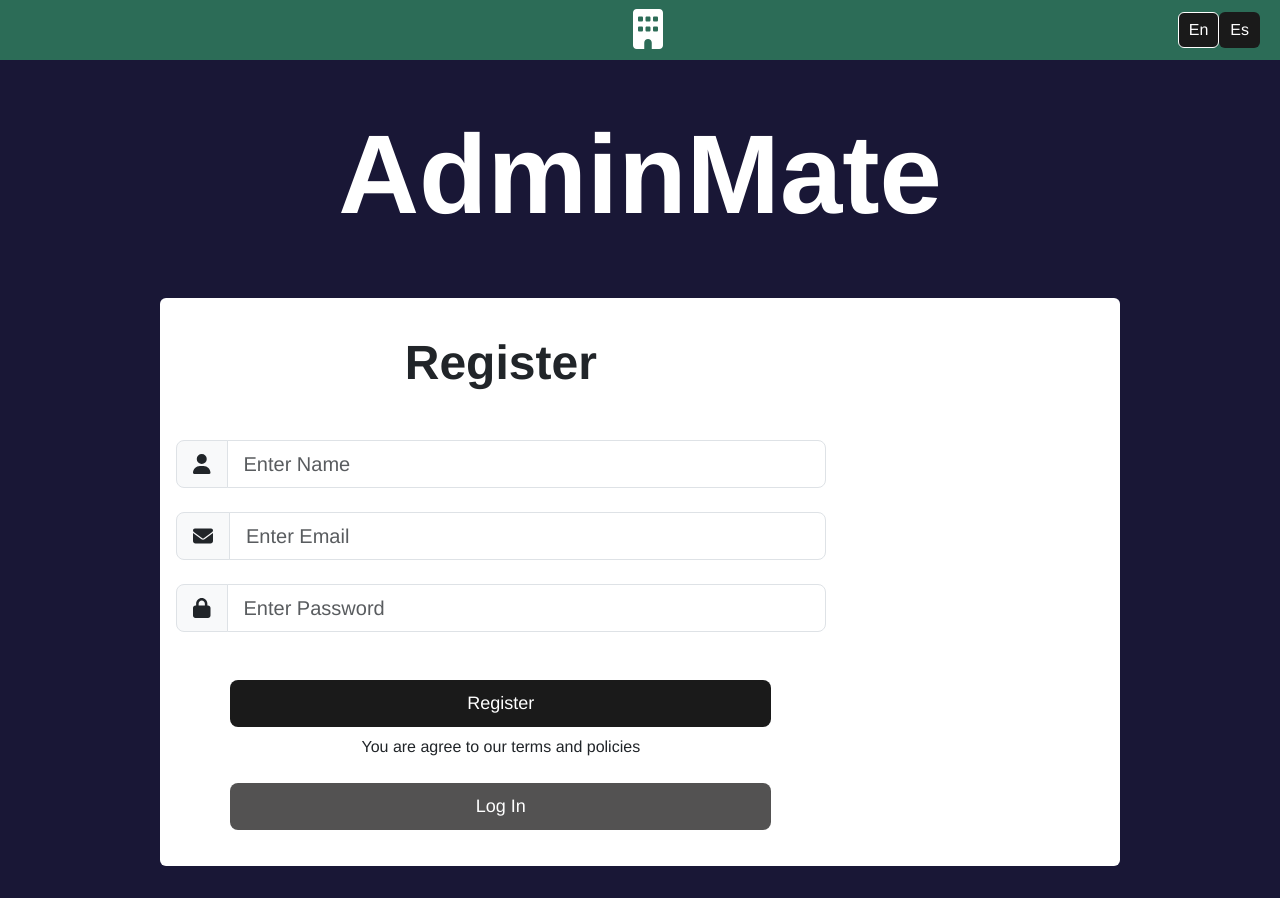
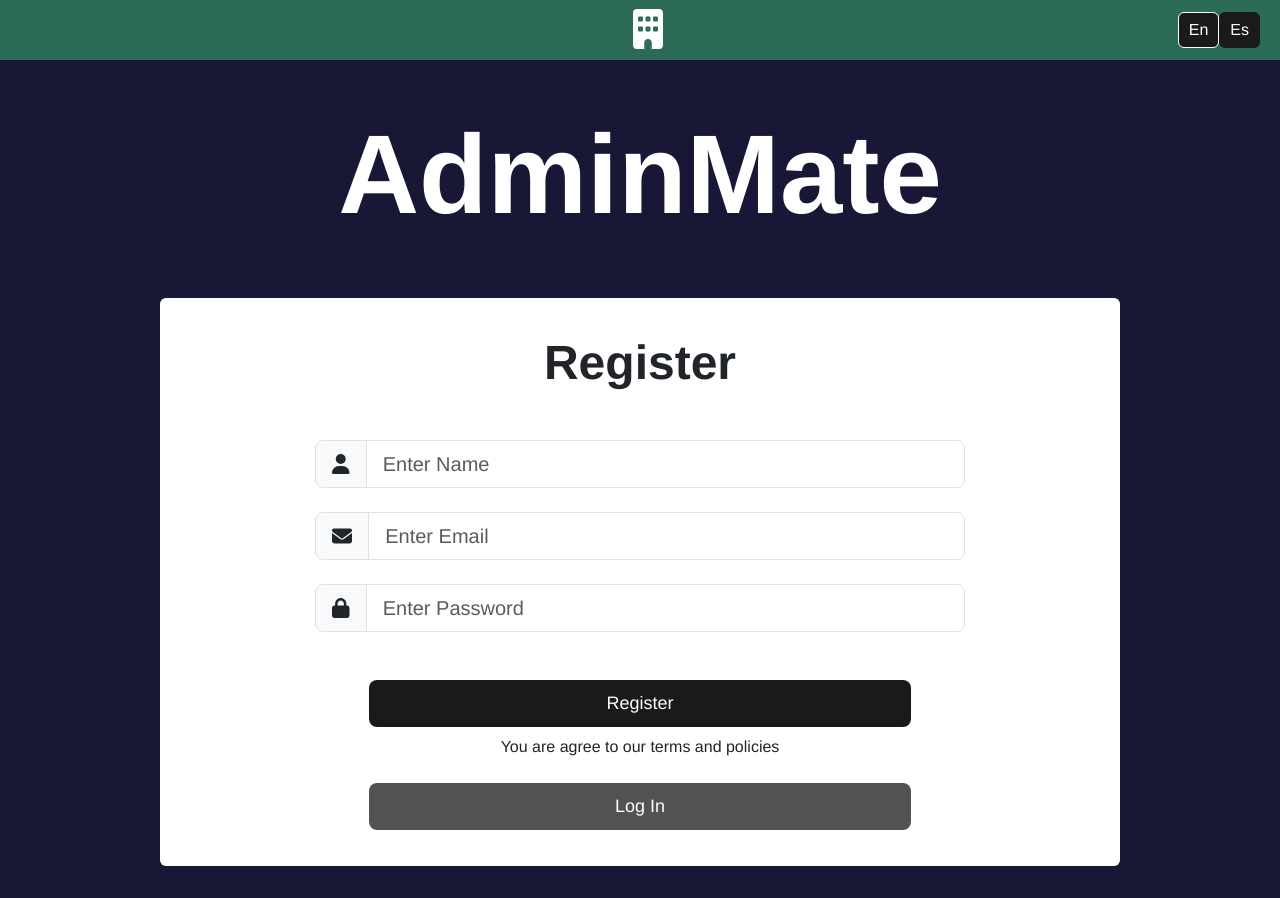
Before and after one commit to NachoJorquera/AdminMate, a React (Vite) app in the folder loginFrontEnd/: page /register in a window 1280 px wide. Built offline with nearby package versions, Linux system fonts and the light colour scheme.

Commit message:
Arreglo UI Login y Residents

```diff
--- a/loginFrontEnd/src/pages/Login.jsx
+++ b/loginFrontEnd/src/pages/Login.jsx
@@ -4,7 +4,6 @@ import { Link, useNavigate } from 'react-router-dom';
 import axios from 'axios';
 import { useTranslation } from 'react-i18next';
 import { FontAwesomeIcon } from "@fortawesome/react-fontawesome";
-// import { faEnvelope } from "@fortawesome/free-regular-svg-icons";
 import { faLock, faEnvelope } from "@fortawesome/free-solid-svg-icons";
 import Navbar2 from '../components/Navbar2';
 import PageHeading from '../components/PageHeading';
@@ -54,27 +53,23 @@ function Login() {
     <Navbar2 />
     <PageHeading>AdminMate</PageHeading>
     <div className='d-flex justify-content-center align-items-center'>
-        <div className='container-fluid p-3 bg-white rounded w-75'>
+        <div className='container-fluid p-3 d-flex justify-content-center bg-white rounded w-75'>
             <form onSubmit={handleSubmit}>
                 <div className='text-center mb-5'>
                     <h1>{t('signin')}</h1>
                     <p className='fs-4'>{t('instruction')}</p>
                 </div>
                 <div className='mb-5'>
-                    {/* <label htmlFor='email'><strong>{t('email')}</strong></label> */}
                     <InputGroup size="lg">
                         <InputGroup.Text id="inputGroup-sizing-lg"><FontAwesomeIcon icon={faEnvelope} /></InputGroup.Text>
                             <Form.Control type='email' placeholder={t('enterEmail')} name='email' onChange={e => setValues({...values, email: e.target.value})} aria-label="Large" aria-describedby="inputGroup-sizing-sm" />
                     </InputGroup>
-                    {/* <input type='email'placeholder={t('enterEmail')} name='email' onChange={e => setValues({...values, email: e.target.value})} className='form-control rounded-3' /> */}
                 </div>
                 <div className='mb-5'>
-                    {/* <label htmlFor='password'><strong>{t('password')}</strong></label> */}
                     <InputGroup size="lg">
                         <InputGroup.Text id="inputGroup-sizing-lg"><FontAwesomeIcon icon={faLock} /></InputGroup.Text>
                             <Form.Control type='password' placeholder={t('enterPassword')} name='password' onChange={e => setValues({...values, password: e.target.value})} aria-label="Large" aria-describedby="inputGroup-sizing-sm" />
                     </InputGroup>
-                    {/* <input type='password'placeholder={t('enterPassword')} name='password' onChange={e => setValues({...values, password: e.target.value})} className='form-control rounded-3' /> */}
                     <p className='text-end'><a href='#'>Forgot Password?</a></p>
                 </div>
                 <div className='col-6 mx-auto mb-5'>
--- a/loginFrontEnd/src/pages/Register.jsx
+++ b/loginFrontEnd/src/pages/Register.jsx
@@ -53,7 +53,7 @@ function Register() {
     <Navbar2 />
     <PageHeading>AdminMate</PageHeading>
     <div className='d-flex justify-content-center align-items-center'>
-        <div className='container-fluid p-3 bg-white rounded w-75'>
+        <div className='container-fluid p-3 d-flex justify-content-center bg-white rounded w-75'>
             <form onSubmit={handleSubmit}>
                 <div className='text-center mb-5'>
                     <h1>{t('signup')}</h1>
@@ -63,24 +63,18 @@ function Register() {
                         <InputGroup.Text id="inputGroup-sizing-lg"><FontAwesomeIcon icon={faUser} /></InputGroup.Text>
                             <Form.Control type='text' placeholder={t('enterName')} name='name' onChange={e => setValues({...values, name: e.target.value})} aria-label="Large" aria-describedby="inputGroup-sizing-sm" />
                     </InputGroup>
-                    {/* <label htmlFor="name"><strong>{t('name')}</strong></label>
-                    <input type="text" placeholder={t('enterName')} name='name' onChange={e => setValues({...values, name: e.target.value})} className='form-control rounded-3' /> */}
                 </div>
                 <div className='mb-4'>
                     <InputGroup size="lg">
                         <InputGroup.Text id="inputGroup-sizing-lg"><FontAwesomeIcon icon={faEnvelope} /></InputGroup.Text>
                             <Form.Control type='email' placeholder={t('enterEmail')} name='email' onChange={e => setValues({...values, email: e.target.value})} aria-label="Large" aria-describedby="inputGroup-sizing-sm" />
                     </InputGroup>
-                    {/* <label htmlFor="email"><strong>{t('email')}</strong></label>
-                    <input type="email" placeholder={t('enterEmail')} name='email' onChange={e => setValues({...values, email: e.target.value})} className='form-control rounded-3' /> */}
                 </div>
                 <div className='mb-5'>
                     <InputGroup size="lg">
                         <InputGroup.Text id="inputGroup-sizing-lg"><FontAwesomeIcon icon={faLock} /></InputGroup.Text>
                             <Form.Control type='password' placeholder={t('enterPassword')} name='password' onChange={e => setValues({...values, password: e.target.value})} aria-label="Large" aria-describedby="inputGroup-sizing-sm" />
                     </InputGroup>
-                    {/* <label htmlFor="password"><strong>{t('password')}</strong></label>
-                    <input type="password" placeholder={t('enterPassword')} name='password' onChange={e => setValues({...values, password: e.target.value})} className='form-control rounded-3' /> */}
                 </div>
                 <div className='text d-grid gap-2 col-10 mx-auto'>
                     <button type='submit' className='btn btn-dark w-100 rounded-3'>{t('signup')}</button>
```
